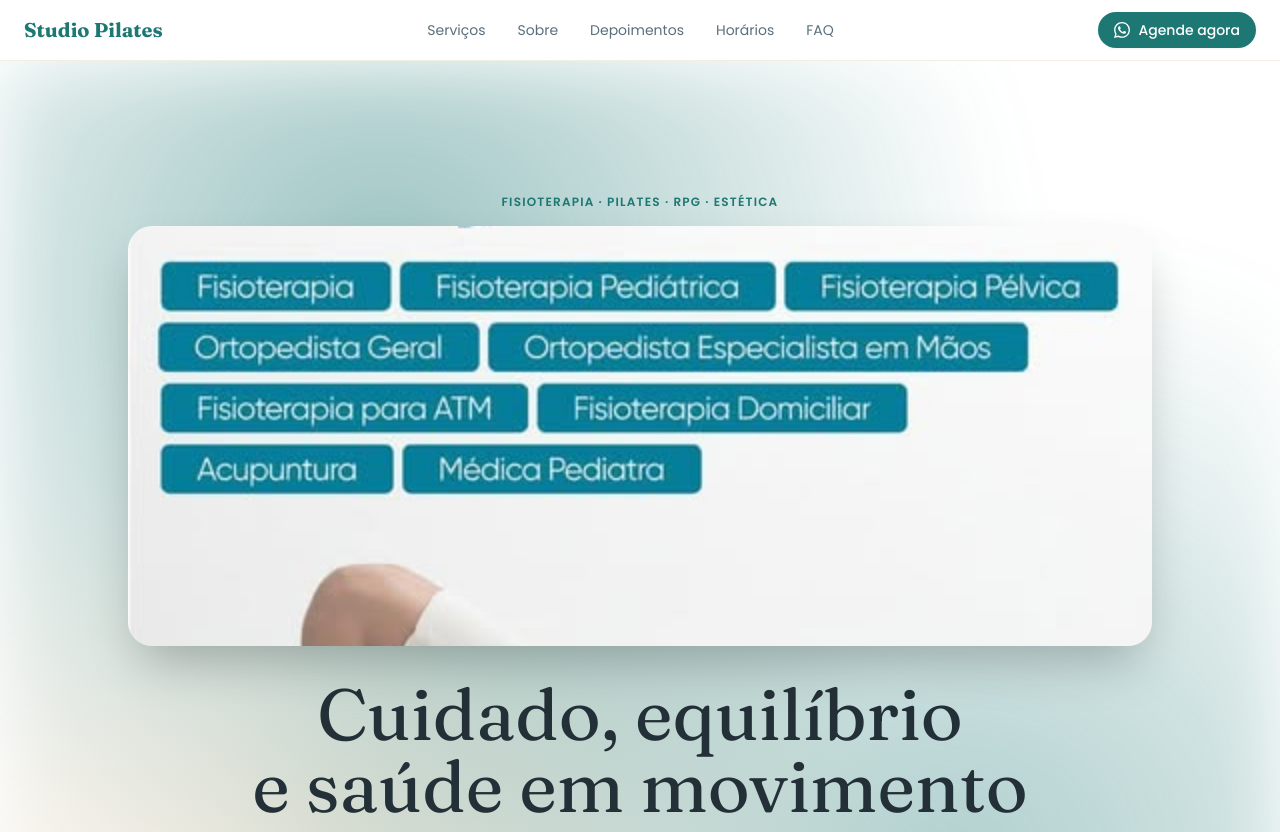
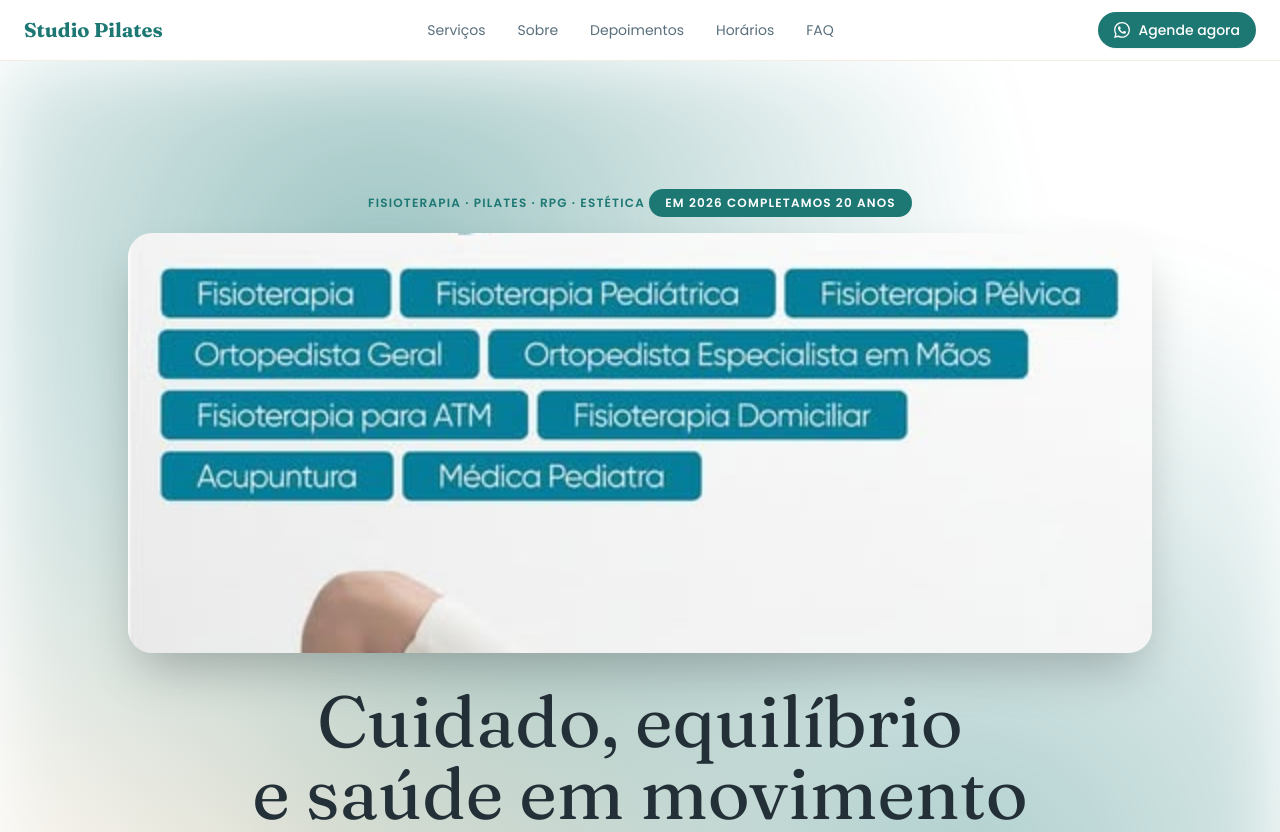
Before and after one commit to marquesemoreno/studiopilatesconquista, a website: page index.html in a window 1280 px wide. Shown: the top 832 px of the page. Drawn offline with nearby package versions, Linux system fonts and the light colour scheme.

Commit message:
feat: highlight 20-year anniversary on hero

```diff
--- a/index.html
+++ b/index.html
@@ -73,7 +73,8 @@
 <section class="relative overflow-hidden">
   <div class="absolute inset-0 hero-mesh"></div>
   <div class="relative max-w-7xl mx-auto px-6 pt-24 pb-28 md:pt-32 md:pb-36 text-center">
-    <span class="inline-block text-brand-teal text-xs font-semibold tracking-widest uppercase mb-4">Fisioterapia · Pilates · RPG · Estética</span>
+    <span class="inline-block text-brand-teal text-xs font-semibold tracking-widest uppercase mb-2">Fisioterapia · Pilates · RPG · Estética</span>
+    <span class="inline-block bg-brand-teal text-white text-xs font-semibold tracking-widest uppercase px-4 py-1.5 rounded-full mb-4">Em 2026 completamos 20 anos</span>
     <div class="relative mx-auto max-w-5xl rounded-3xl overflow-hidden shadow-2xl mb-8">
       <img src="/images/hero.jpg" alt="Atendimento Studio Pilates Conquista" class="w-full h-64 sm:h-80 md:h-[420px] object-cover" />
     </div>
```
